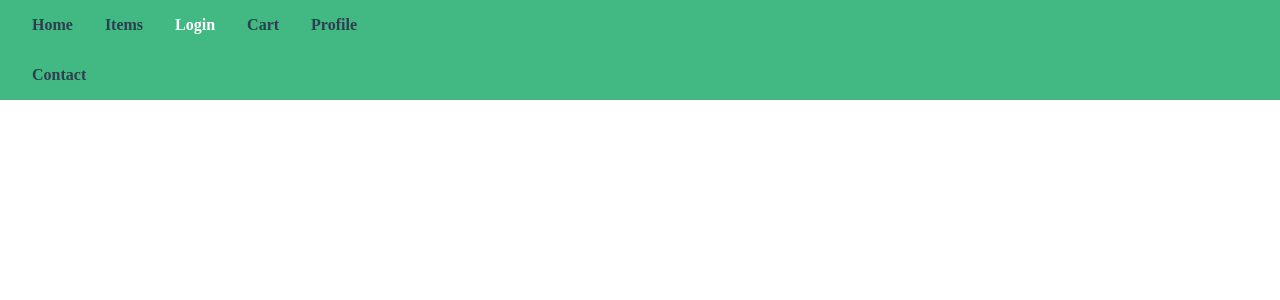
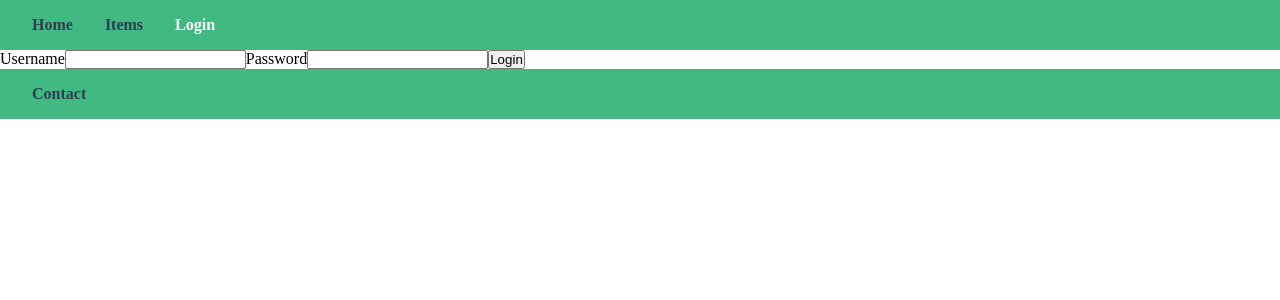
Before and after one commit to scubastove4/Buy-My-Stuff, a Vue app in the folder client/: page /login in a window 1280 px wide. Shown: the top 300 px of the page. Built offline with nearby package versions, Linux system fonts and the light colour scheme.

Commit message:
set up categorydetails, route to item details. start set up login page and form

```diff
--- a/client/src/App.vue
+++ b/client/src/App.vue
@@ -17,13 +17,13 @@ export default {
   components: {
     NavBar,
     Footer
-  },
-  data: () => ({
-    user: {
-      name: 'user1',
-      id: 1
-    }
-  })
+  }
+  // data: () => ({
+  //   user: {
+  //     name: 'user1',
+  //     id: 1
+  //   }
+  // })
 }
 </script>
 
--- a/client/src/components/Footer.vue
+++ b/client/src/components/Footer.vue
@@ -1,8 +1,8 @@
 <template>
-  <nav>
+  <footer>
     <router-link to="/contact" name="Contact">Contact</router-link>
     <!-- <router-link to="/" name="Home">Home</router-link> -->
-  </nav>
+  </footer>
 </template>
 
 <script>
--- a/client/src/components/ItemCard.vue
+++ b/client/src/components/ItemCard.vue
@@ -0,0 +1,10 @@
+<template>
+  <div>
+    <h2>{{ item.name }}</h2>
+  </div>
+</template>
+
+<script setup>
+import { defineProps } from 'vue'
+defineProps(['item'])
+</script>
--- a/client/src/components/LoginForm.vue
+++ b/client/src/components/LoginForm.vue
@@ -0,0 +1,37 @@
+<template>
+  <form @submit.prevent="" id="login-form">
+    <span>
+      <label for="login-username">Username</label>
+      <input
+        type="text"
+        id="login-username"
+        name="username"
+        :value="loginValues.email"
+        @input="
+          $emit('setLoginValues', $event.target.name, $event.target.value)
+        "
+        required
+      />
+    </span>
+    <span>
+      <label htmlFor="login-password">Password</label>
+      <input
+        type="password"
+        id="login-password"
+        name="password"
+        :value="loginValues.password"
+        @input="
+          $emit('setLoginValues', $event.target.name, $event.target.value)
+        "
+        required
+      />
+    </span>
+    <button type="submit" :disabled="a">Login</button>
+  </form>
+</template>
+
+<script setup>
+import { defineProps, defineEmits } from 'vue'
+defineProps(['loginValues'])
+defineEmits(['setLoginValues'])
+</script>
--- a/client/src/components/NavBar.vue
+++ b/client/src/components/NavBar.vue
@@ -1,12 +1,13 @@
 <template>
-  <nav v-if="user">
+  <nav>
     <router-link to="/" name="Home">Home</router-link>
     <router-link to="/items" name="Items">Items</router-link>
-    <router-link to="/login" name="Login">Login</router-link>
-    <router-link to="/cart" name="Cart">Cart</router-link>
-    <router-link :to="`/profile/${user.id}`" name="Profile"
+
+    <router-link v-if="user" :to="`/profile/${user.id}`" name="Profile"
       >Profile</router-link
     >
+    <router-link v-else to="/login" name="Login">Login</router-link>
+    <router-link v-if="user" to="/cart" name="Cart">Cart</router-link>
   </nav>
 </template>
 
@@ -22,12 +23,14 @@ console.log(props.user)
   color: #fff;
 }
 
-nav {
+nav,
+footer {
   background: #42b983;
   padding: 1em;
 }
 
-nav a {
+nav a,
+footer a {
   margin: 1em;
   color: #2c3e50;
   text-decoration: none;
--- a/client/src/pages/CategoryDetails.vue
+++ b/client/src/pages/CategoryDetails.vue
@@ -1,5 +1,41 @@
 <template>
-  <div></div>
+  <main>
+    <header>{{ category.name }}</header>
+    <section v-if="category.category_items">
+      <ItemCard
+        v-for="item in category.category_items"
+        :key="item.id"
+        :item="item"
+        @click="selectItem(item.id)"
+      />
+    </section>
+  </main>
 </template>
 
-<script setup></script>
+<script setup>
+import axios from 'axios'
+import { onMounted, ref } from 'vue'
+import { useRouter, useRoute } from 'vue-router'
+import ItemCard from '../components/ItemCard.vue'
+
+const router = useRouter()
+const route = useRoute()
+
+const category = ref([])
+
+async function getCategoryDetails() {
+  const res = await axios.get(
+    `http://localhost:3001/api/category/${route.params.category_id}`
+  )
+  category.value = res.data
+  console.log(category)
+}
+
+function selectItem(itemId) {
+  router.push(`/items/${itemId}`)
+}
+
+onMounted(getCategoryDetails)
+</script>
+
+<style></style>
--- a/client/src/pages/Home.vue
+++ b/client/src/pages/Home.vue
@@ -12,8 +12,8 @@
 <script setup>
 import axios from 'axios'
 import { onMounted, ref } from 'vue'
+import { useRouter } from 'vue-router'
 import CategoryCard from '../components/CategoryCard.vue'
-import { useRouter } from 'vue-router'
 
 const router = useRouter()
 // const route = useRoute() useRoute
--- a/client/src/pages/Login.vue
+++ b/client/src/pages/Login.vue
@@ -1,10 +1,19 @@
 <template>
-  <div></div>
+  <div>
+    <LoginForm :loginValues="loginValues" @setLoginValues="setLoginValues" />
+  </div>
 </template>
 
-<script>
-export default {
-  name: 'Login',
-  setup() {}
+<script setup>
+import { ref } from 'vue'
+import LoginForm from '../components/LoginForm.vue'
+
+const loginValues = ref({
+  email: '',
+  password: ''
+})
+
+function setLoginValues(name, val) {
+  loginValues[name].value = val
 }
 </script>
```
